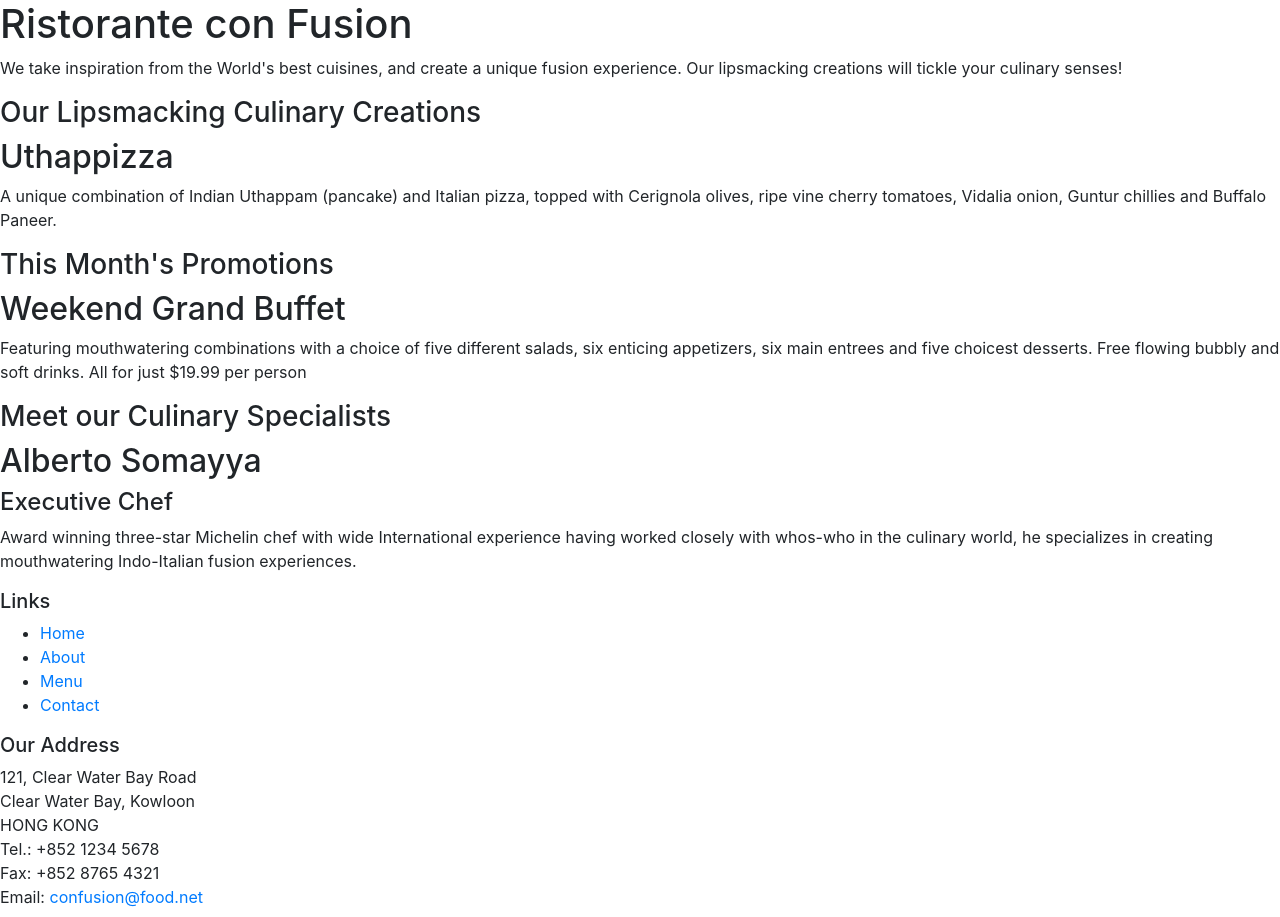
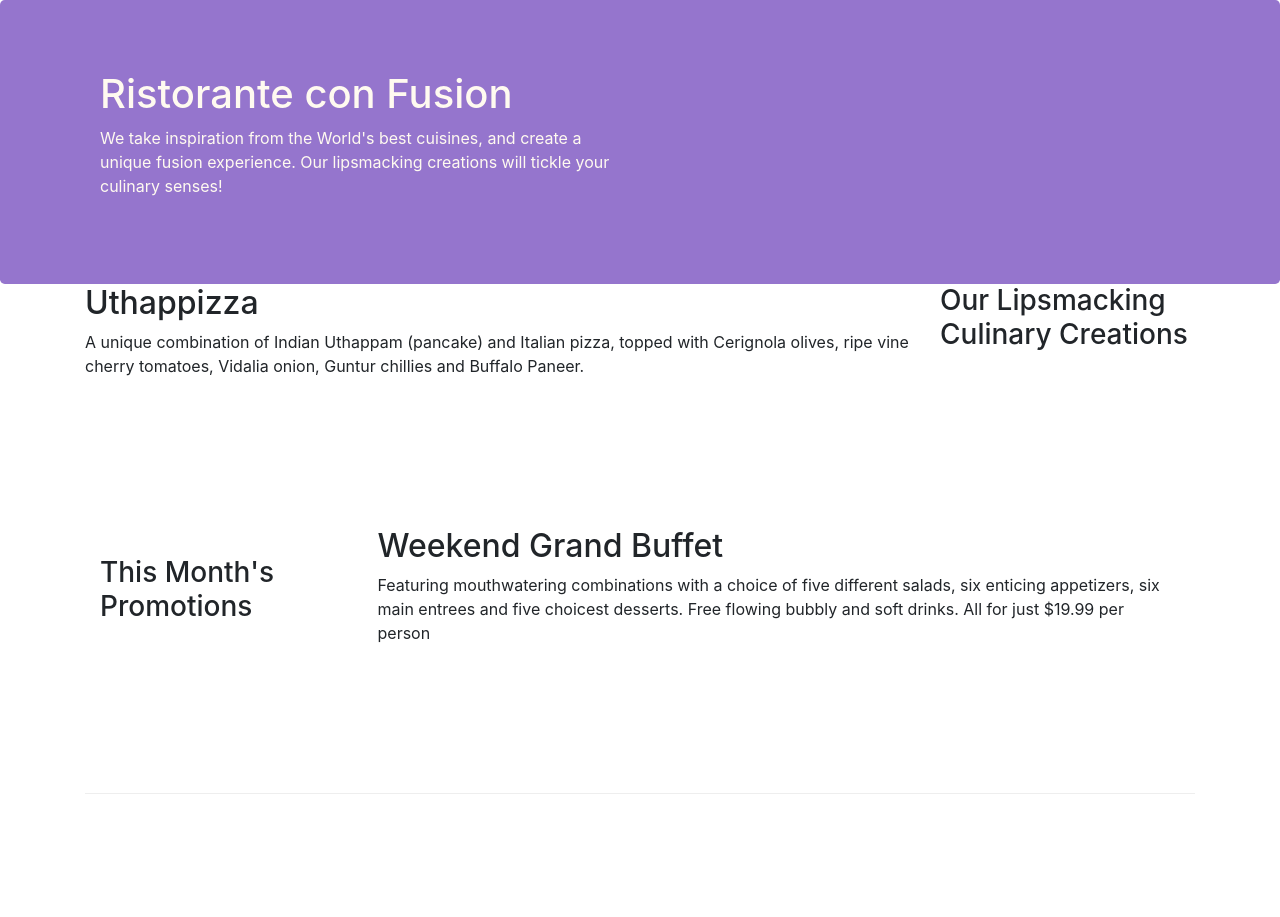
Before and after one commit to tpodkur/coursera, a website: page index.html in a window 1280 px wide. Shown: the top 917 px of the page. Drawn offline with nearby package versions, Linux system fonts and the light colour scheme.

Commit message:
Assignment 1

```diff
--- /dev/null
+++ b/css/styles.css
@@ -0,0 +1,30 @@
+.row-header{
+    margin:0 auto;
+    padding:0;
+}
+
+.row-content {
+    margin:0 auto;
+    padding: 50px 0 50px 0;
+    border-bottom: 1px ridge;
+    min-height:400px;
+}
+
+.footer{
+    background-color: #D1C4E9;
+    margin:0 auto;
+    padding: 20px 0 20px 0;
+}
+
+.jumbotron {
+    padding:70px 30px 70px 30px;
+    margin:0 auto;
+    background: #9575CD ;
+    color:floralwhite;
+}
+
+address{
+    font-size:80%;
+    margin:0;
+    color:#0f0f0f;
+}
--- a/index.html
+++ b/index.html
@@ -6,51 +6,52 @@
     <meta name="viewport" content="width=device-width, initial-scale=1, shrink-to-fit=no">
     <meta http-equiv="x-ua-compatible" content="ie=edge">
     <link rel="stylesheet" href="node_modules/bootstrap/dist/css/bootstrap.min.css">
+    <link href="css/styles.css" rel="stylesheet">
     <title>Ristorante Con Fusion</title>
 </head>
 
 <body>
 
-    <header>
-        <div>
-            <div>
-                <div>
+    <header class="jumbotron">
+        <div class="container">
+            <div class="row row-header">
+                <div class="col-12 col-sm-6">
                     <h1>Ristorante con Fusion</h1>
                     <p>We take inspiration from the World's best cuisines, and create a unique fusion experience. Our lipsmacking creations will tickle your culinary senses!</p>
                 </div>
-                <div>
+                <div class="col-12 col-sm">
                 </div>
             </div>
         </div>
     </header>
 
-    <div>
-        <div>
-            <div>
+    <div class="container">
+        <div class="row">
+            <div class="col-12 col-sm-4 col-md-3 order-sm-last">
                 <h3>Our Lipsmacking Culinary Creations</h3>
             </div>
-            <div>
+            <div class="col col-sm col-md order-sm-first">
                 <h2>Uthappizza</h2>
                 <p>A unique combination of Indian Uthappam (pancake) and Italian pizza, topped with Cerignola olives, ripe vine cherry tomatoes, Vidalia onion, Guntur chillies and Buffalo Paneer.</p>
             </div>
         </div>
 
 
-        <div>
-            <div>
+        <div class="row row-content align-items-center">
+            <div class="col-12 col-sm-4 col-md-3">
                 <h3>This Month's Promotions</h3>
             </div>
-            <div>
+            <div class="col col-sm col-md">
                 <h2>Weekend Grand Buffet</h2>
                 <p>Featuring mouthwatering combinations with a choice of five different salads, six enticing appetizers, six main entrees and five choicest desserts. Free flowing bubbly and soft drinks. All for just $19.99 per person </p>
             </div>
         </div>
 
-        <div>
-            <div>
+        <div class="row row-content align-items-center">
+            <div class="col-12 col-sm-4 col-md-3 order-sm-last">
                 <h3>Meet our Culinary Specialists</h3>
             </div>
-            <div>
+            <div class="col col-sm col-md order-sm-first">
                 <h2>Alberto Somayya</h2>
                 <h4>Executive Chef</h4>
                 <p>Award winning three-star Michelin chef with wide International experience having worked closely with whos-who in the culinary world, he specializes in creating mouthwatering Indo-Italian fusion experiences. </p>
@@ -59,18 +60,18 @@
     </div>
 
     <footer>
-        <div>
-            <div>
-                <div>
+        <div class="container">
+            <div class="row footer">
+                <div class="col-5 col-sm-2 offset-1">
                     <h5>Links</h5>
-                    <ul>
+                    <ul class="list-unstyled">
                         <li><a href="#">Home</a></li>
                         <li><a href="#">About</a></li>
                         <li><a href="#">Menu</a></li>
                         <li><a href="#">Contact</a></li>
                     </ul>
                 </div>
-                <div>
+                <div class="col-6 col-sm-5">
                     <h5>Our Address</h5>
                     <address>
 		              121, Clear Water Bay Road<br>
@@ -81,8 +82,8 @@
 		              Email: <a href="mailto:confusion@food.net">confusion@food.net</a>
 		           </address>
                 </div>
-                <div>
-                    <div>
+                <div class="col-12 col-sm-4 align-self-center">
+                    <div class="text-center">
                         <a href="http://google.com/+">Google+</a>
                         <a href="http://www.facebook.com/profile.php?id=">Facebook</a>
                         <a href="http://www.linkedin.com/in/">LinkedIn</a>
@@ -92,8 +93,8 @@
                     </div>
                 </div>
            </div>
-           <div>
-                <div>
+           <div class="row justify-content-center">
+                <div class="col-auto">
                     <p>© Copyright 2018 Ristorante Con Fusion</p>
                 </div>
            </div>
```
Also changed, not shown: aboutus.html (added, +109 -0 lines).
